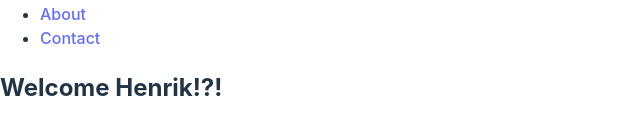
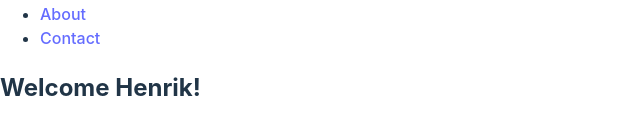
Before and after one commit to henrikdchristensen/henrikdchristensen.github.io, a React (Vite) app: page / in a window 1280 px wide. Shown: the part 356-490 px from the top of the page, without its empty margins (0-640 px from the left). Built offline with nearby package versions, Linux system fonts and the light colour scheme.

Commit message:
cleanup and test

```diff
--- a/package.json
+++ b/package.json
@@ -5,7 +5,7 @@
   "type": "module",
   "scripts": {
     "dev": "vite",
-    "deploy": "gh-pages -d dist gh-pages -d build --cname henrikdc.dk",
+    "deploy": "gh-pages -d dist gh-pages -d build",
     "build": "vite build",
     "lint": "eslint .",
     "preview": "vite preview"
--- a/src/App.tsx
+++ b/src/App.tsx
@@ -3,7 +3,7 @@ import Home from './pages/Home';
 import About from './pages/About';
 import Contact from './pages/Contact';
 
-const App: React.FC = () => {
+const App = () => {
   return (
     <Router>
       <header>
--- a/src/main.tsx
+++ b/src/main.tsx
@@ -1,10 +1,10 @@
-import React from 'react';
+import { StrictMode } from 'react';
 import ReactDOM from 'react-dom/client';
 import './index.css';
 import App from './App';
 
 ReactDOM.createRoot(document.getElementById('root') as HTMLElement).render(
-  <React.StrictMode>
+  <StrictMode>
     <App />
-  </React.StrictMode>
+  </StrictMode>
 );
--- a/src/pages/About.tsx
+++ b/src/pages/About.tsx
@@ -1,5 +1,12 @@
-const About: React.FC = () => {
-  return <h2>About Us</h2>;
+const About = () => {
+  return (
+    <div style={{ textAlign: 'center', padding: '20px' }}>
+      <h2>About Me</h2>
+      <p>My name is Henrik and I am a software engineer.</p>
+      <p>I have been working in the software industry for over 10 years.</p>
+      <p>I am passionate about technology and I love to learn new things.</p>
+    </div>
+  );
 };
 
 export default About;
--- a/src/pages/Contact.tsx
+++ b/src/pages/Contact.tsx
@@ -1,4 +1,4 @@
-const Contact: React.FC = () => {
+const Contact = () => {
   return (
     <div style={{ textAlign: 'center', padding: '20px' }}>
       <h2>Contact Us</h2>
--- a/src/pages/Home.tsx
+++ b/src/pages/Home.tsx
@@ -1,5 +1,5 @@
-const Home: React.FC = () => {
-  return <h2>Welcome Henrik!?!</h2>;
+const Home = () => {
+  return <h2>Welcome Henrik!</h2>;
 };
 
 export default Home;
```
Also changed, not shown: 2 other files (tests, documents, lock files or other folders).
